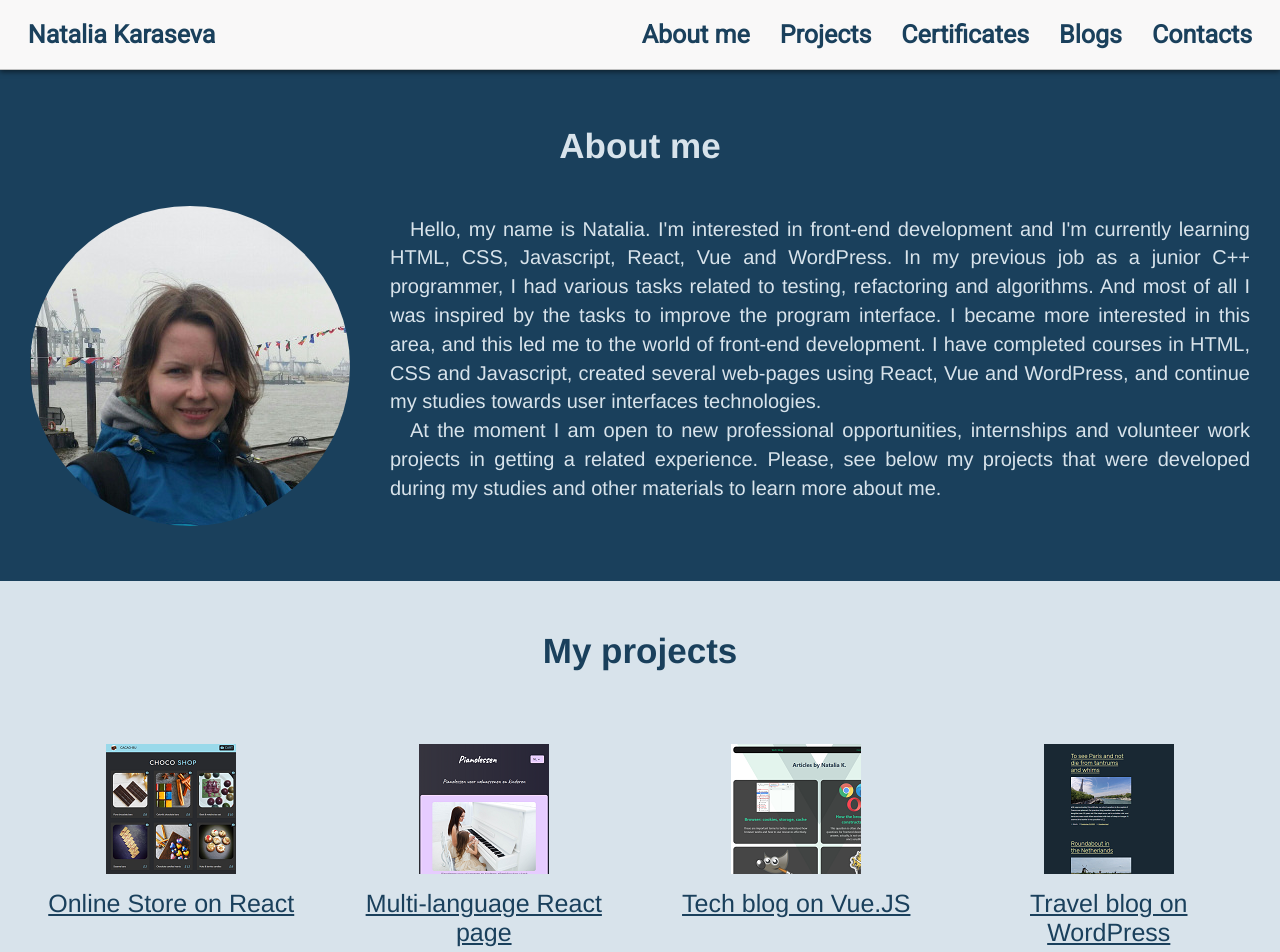
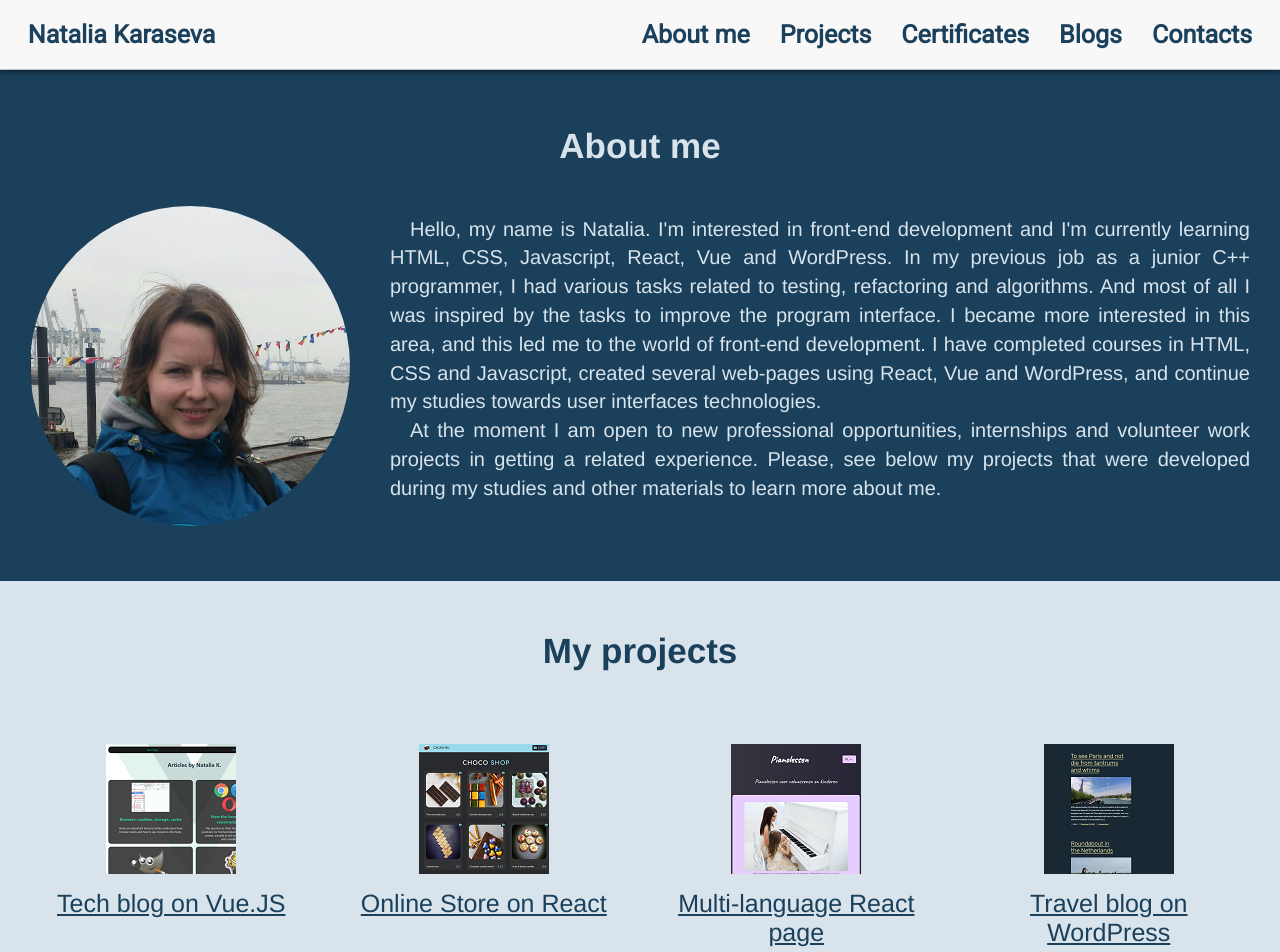
Before and after one commit to nat-k-dev/natkdev.com, a React (Create React App) app: page / in a window 1280 px wide. Shown: the top 952 px of the page. Built offline with nearby package versions, Linux system fonts and the light colour scheme.

Commit message:
change order of projects

```diff
--- a/src/components/home/main/projects/projects.js
+++ b/src/components/home/main/projects/projects.js
@@ -6,6 +6,10 @@ import "./projects.css";
 function Projects() {
     return (
       <div className="projects">
+        <Project cssClassName={projectsInfo.techBlogVue.cssClassName}
+                  link={projectsInfo.techBlogVue.link}
+                  caption={projectsInfo.techBlogVue.caption}
+                  internalPage={projectsInfo.techBlogVue.internalPage} />
         <Project cssClassName={projectsInfo.cacaoBu.cssClassName}
                   link={projectsInfo.cacaoBu.link}
                   caption={projectsInfo.cacaoBu.caption}
@@ -14,10 +18,6 @@ function Projects() {
                   link={projectsInfo.pianoles.link}
                   caption={projectsInfo.pianoles.caption}
                   internalPage={projectsInfo.pianoles.internalPage} />
-        <Project cssClassName={projectsInfo.techBlogVue.cssClassName}
-                  link={projectsInfo.techBlogVue.link}
-                  caption={projectsInfo.techBlogVue.caption}
-                  internalPage={projectsInfo.techBlogVue.internalPage} />
         <Project cssClassName={projectsInfo.wordpressBlog.cssClassName}
                   link={projectsInfo.wordpressBlog.link}
                   caption={projectsInfo.wordpressBlog.caption}
```
